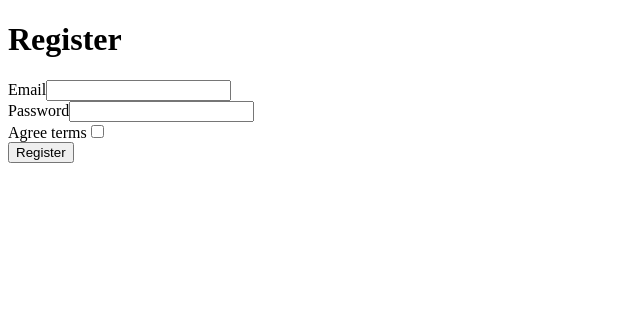
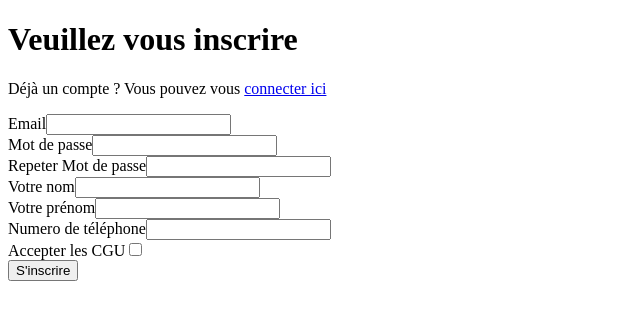
Before and after one commit to Erasedon/projet_gr, a Symfony app: template templates/registration/register.html.twig in a window 1280 px wide. Shown: the top 320 px of the page, without its empty margins (0-640 px from the left). Run offline with Twig, Linux system fonts and the light colour scheme; the template is opened without the code that fills it, so the values that code supplies are empty; form fields are guessed from the names that the template uses; some libraries are stand-ins or nearby versions.

Commit message:
maj controler registration , entity user , email verification , package ajout de bootstrap , sassloader

```diff
--- a/assets/app.js
+++ b/assets/app.js
@@ -6,7 +6,7 @@
  */
 
 // any CSS you import will output into a single css file (app.css in this case)
-import './styles/app.css';
+import './styles/app.scss';
 
 // start the Stimulus application
 import './bootstrap';
--- a/assets/styles/app.css
+++ /dev/null
@@ -1,3 +0,0 @@
-body {
-    background-color: lightgray;
-}
--- a/package.json
+++ b/package.json
@@ -7,6 +7,8 @@
         "@symfony/webpack-encore": "^4.0.0",
         "core-js": "^3.23.0",
         "regenerator-runtime": "^0.13.9",
+        "sass": "^1.55.0",
+        "sass-loader": "^13.0.0",
         "webpack": "^5.74.0",
         "webpack-cli": "^4.10.0",
         "webpack-notifier": "^1.15.0"
@@ -18,5 +20,8 @@
         "dev": "encore dev",
         "watch": "encore dev --watch",
         "build": "encore production --progress"
+    },
+    "dependencies": {
+        "bootstrap": "^5.2.2"
     }
 }
--- a/src/Entity/GRUser.php
+++ b/src/Entity/GRUser.php
@@ -14,8 +14,8 @@
 {
     #[ORM\Id]
     #[ORM\GeneratedValue]
-    #[ORM\Column]
-    private ?int $id = null;
+    #[ORM\Column(type: 'integer')]
+    private $id;
 
     #[ORM\Column(length: 180, unique: true)]
     private ?string $email = null;
--- a/src/Security/EmailVerifier.php
+++ b/src/Security/EmailVerifier.php
@@ -24,7 +24,9 @@
         $signatureComponents = $this->verifyEmailHelper->generateSignature(
             $verifyEmailRouteName,
             $user->getId(),
-            $user->getEmail()
+            $user->getEmail(),
+            ['id' => $user->getId()]
+
         );
 
         $context = $email->getContext();
--- a/templates/registration/confirmation_email.html.twig
+++ b/templates/registration/confirmation_email.html.twig
@@ -7,5 +7,6 @@
 </p>
 
 <p>
+
     Cheers!
 </p>
--- a/templates/registration/register.html.twig
+++ b/templates/registration/register.html.twig
@@ -3,19 +3,53 @@
 {% block title %}Register{% endblock %}
 
 {% block body %}
-    {% for flash_error in app.flashes('verify_email_error') %}
-        <div class="alert alert-danger" role="alert">{{ flash_error }}</div>
-    {% endfor %}
+    <div class="container my-3 d-flex justify-content-center">
 
-    <h1>Register</h1>
+        <div class="card px-5 py-3 bg-light radius">
 
-    {{ form_start(registrationForm) }}
-        {{ form_row(registrationForm.email) }}
-        {{ form_row(registrationForm.plainPassword, {
-            label: 'Password'
-        }) }}
-        {{ form_row(registrationForm.agreeTerms) }}
+        {% for flash_error in app.flashes('verify_email_error') %}
+                <div class="alert alert-danger" role="alert">{{ flash_error }}</div>
+            {% endfor %}
 
-        <button type="submit" class="btn">Register</button>
-    {{ form_end(registrationForm) }}
+    <h1 class="display-5 mb-3">Veuillez vous inscrire</h1>
+        <p>Déjà un compte ? Vous pouvez vous <a href="{{ path('app_login') }}"> connecter ici</a></p>
+
+
+            {{ form_start(registrationForm, {attr: {class: 'my-2'}}) }}
+                {{ form_row(registrationForm.email, {attr: {class: 'form-control mb-3'}}) }}
+                {{ form_row(registrationForm.plainPassword.first, {
+                    label: 'Mot de passe', attr: {class: 'form-control'}
+                }) }}
+                  {{ form_row(registrationForm.plainPassword.second, {
+                    label: 'Repeter Mot de passe', attr: {class: 'form-control'}
+                }) }}
+
+                {{ form_row(registrationForm.nom, {
+                    label: 'Votre nom', attr: {class: 'form-control'}
+                }) }}
+
+                {{ form_row(registrationForm.prenom, {
+                    label: 'Votre prénom', attr: {class: 'form-control'}
+                }) }}
+
+                {{ form_row(registrationForm.telephone, {
+                    label: 'Numero de téléphone', attr: {class: 'form-control'}
+                }) }}
+
+                {{ form_row(registrationForm.agreeTerms, {
+                    label: 'Accepter les CGU', attr: {class:'mb-3'}
+                }) }}
+            {# <label>
+                <input type="checkbox" name="_remember_me" checked/>
+                Rester connecté grâce à un cookie
+            </label> #}
+
+
+            <button type="submit" class="btn btn-primary d-block mt-3">S'inscrire</button>
+            {{ form_end(registrationForm) }}
+
+
+        </div>
+</div>
+
 {% endblock %}
--- a/webpack.config.js
+++ b/webpack.config.js
@@ -57,7 +57,7 @@
     })
 
     // enables Sass/SCSS support
-    //.enableSassLoader()
+    .enableSassLoader()
 
     // uncomment if you use TypeScript
     //.enableTypeScriptLoader()
```
Also changed, not shown: assets/styles/app.scss (added, +9 -0 lines), src/Controller/RegistrationController.php (+9 -0 lines), src/Form/RegistrationFormType.php (+19 -11 lines), templates/security/index.html.twig (deleted, +0 -20 lines), package-lock.json.
